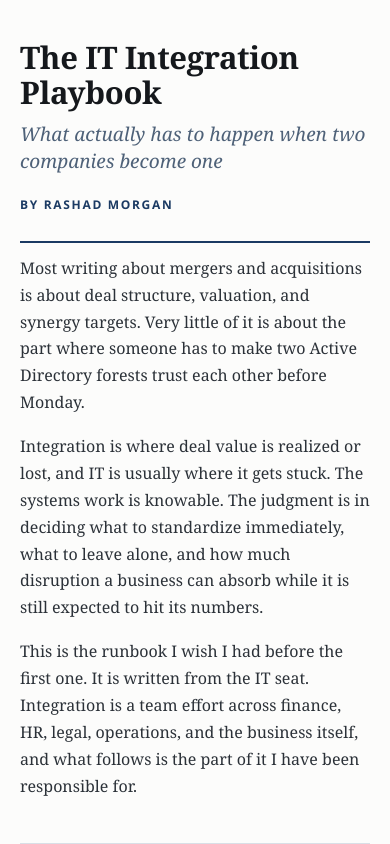
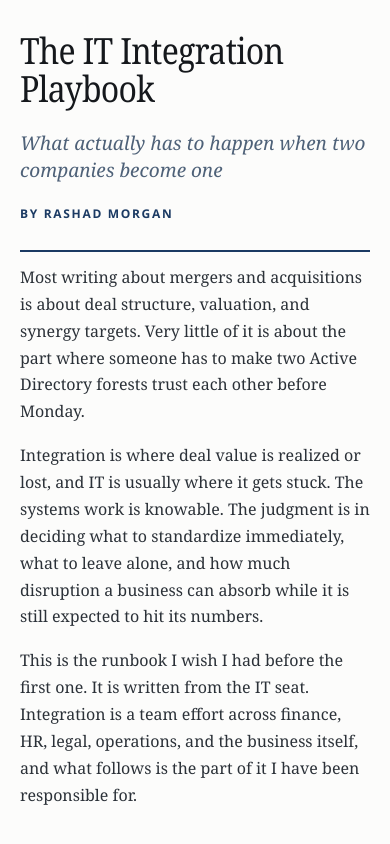
Before and after one commit to rashadmorgan/rashadmorgan-site, a plain HTML site: page public/playbook/index.html in a window 390 px wide. Shown: the top 844 px of the page. Drawn offline with Linux system fonts and the light colour scheme.

Commit message:
Font update

```diff
--- a/public/playbook/index.html
+++ b/public/playbook/index.html
@@ -22,11 +22,13 @@ body{
 .wrap{max-width:720px; margin:0 auto; padding:64px 28px 96px}
 header{border-bottom:2px solid var(--navy); padding-bottom:26px; margin-bottom:12px}
 h1{
-  font-size:40px; line-height:1.14; margin:0 0 10px;
-  color:var(--ink); letter-spacing:-.012em;
-}
+    font-size:42px; line-height:1.06; margin:0 0 16px;
+    color:var(--ink); letter-spacing:-.022em; font-weight:400;
+    transform:scaleY(1.16); transform-origin:left bottom;
+    display:inline-block;
+  }
 .deck{
-  font-size:19px; color:var(--slate); margin:0 0 20px;
+  font-size:19px; color:var(--slate); margin:6px 0 20px;
   font-style:italic; line-height:1.42;
 }
 .byline{
@@ -58,7 +60,7 @@ hr + h2{margin-top:8px}
 @media print{
   body{background:#fff; font-size:11.2pt; line-height:1.55}
   .wrap{max-width:none; padding:0}
-  h1{font-size:26pt}
+  h1{font-size:27pt; transform:scaleY(1.14)}
   .deck{font-size:13pt}
   h2{font-size:10.5pt; margin:26pt 0 3pt; page-break-after:avoid}
   h2 + p, h2 + ul{page-break-before:avoid}
@@ -67,7 +69,7 @@ hr + h2{margin-top:8px}
 }
 @media (max-width:640px){
   .wrap{padding:40px 20px 64px}
-  h1{font-size:31px}
+  h1{font-size:32px; transform:scaleY(1.13)}
   body{font-size:16px}
 }
 </style>
```
Also changed, not shown: public/index.html (+8 -3 lines), 1 other file.
